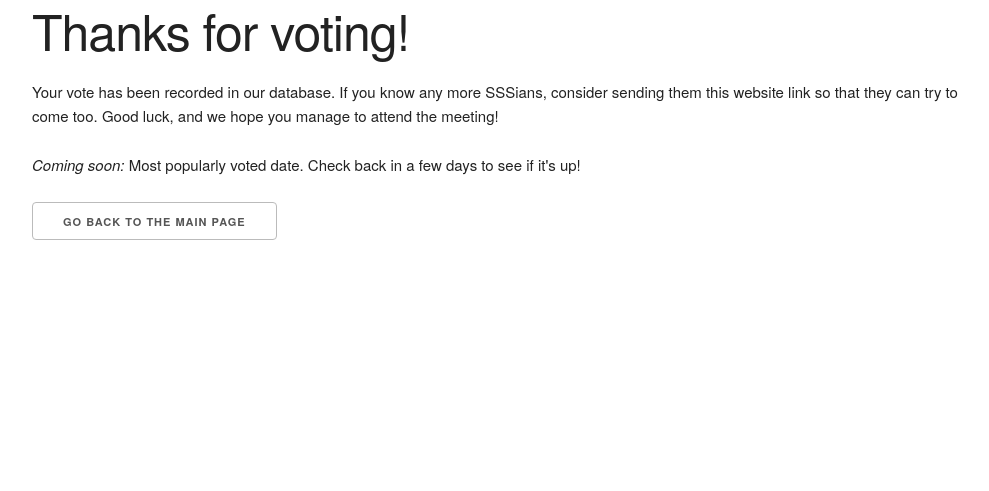
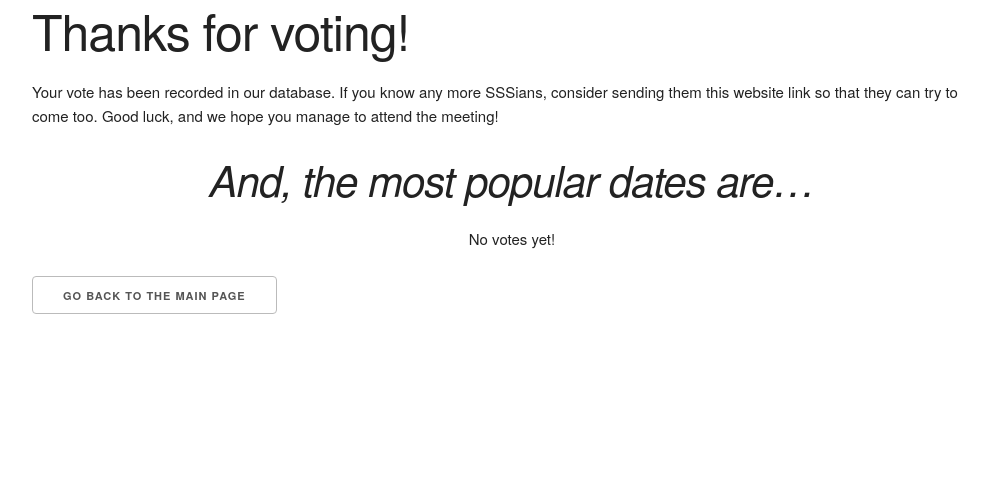
Before and after one commit to badrihippo/2016meet.sic.sssnet.tk, a Flask app: template templates/vote_thanks.htm in a window 1280 px wide. Shown: the top 491 px of the page, without its empty margins (128-1117 px from the left). Run offline with Flask 2, Linux system fonts and the light colour scheme; the template is opened without the code that fills it, so the values that code supplies are empty; parts of the project's set-up code (start-up, migrations or seed data) failed here and were passed over; some libraries are stand-ins or nearby versions.

Commit message:
Add Top-Date checker

```diff
--- a/app.py
+++ b/app.py
@@ -62,6 +62,51 @@ class DateVoteForm(Form):
 db = TinyDB(app.config['TINYDB_DB_PATH'])
 dv = db.table('date_votes')
 
+# Vote checker
+def get_vote_dict():
+    '''
+    Analyze dates from all votes, weight the different dates, and
+    arrange them in a dictionary of the form { date: vote_count }
+    '''
+    good_dates = []
+    bad_dates = []
+    vote_dict = {}
+    for vote in dv.all():
+        if vote['name'] != 'Nobody': # Skip test votes
+            good_dates += vote['good_dates']
+            bad_dates += vote['bad_dates']
+    for d in good_dates:
+        if vote_dict.has_key(d):
+            vote_dict[d] += 1
+        else:
+            vote_dict[d] = 1
+    for d in bad_dates:
+        if vote_dict.has_key(d):
+            vote_dict[d] -= 2 # More weighting for bad-date votes
+        else:
+            vote_dict[d] = -2
+    return vote_dict
+def get_top_dates():
+    '''
+    Returns a list of the most popular dates, according to vote
+    '''
+    vote_dict = get_vote_dict()
+    if len(vote_dict) == 0: return [] # Return if empty dict
+    vote_sizes = []
+    # Invert list to sort by votes
+    vote_density = {}
+    for key, value in vote_dict.items():
+        if not vote_density.has_key(value):
+            vote_density[value] = []
+            vote_sizes.append(value)
+        vote_density[value].append(key)
+    vote_sizes.sort()
+    top_dates = vote_density[vote_sizes[-1]]
+    # Convert date strings to actual dates
+    top_dates_processed = [ datetime.strptime(d, '%d-%m-%Y') for d in top_dates ]
+    top_dates_processed.sort()
+    return top_dates_processed
+
 @app.route('/')
 def index():
     form = DateVoteForm()
@@ -86,8 +131,8 @@ def vote():
 
 @app.route('/vote/thanks/')
 def vote_thanks():
-    # TODO: get most popular date
-    return render_template('vote_thanks.htm')
+    top_dates = [ d.strftime('%d %b %Y') for d in get_top_dates() ]
+    return render_template('vote_thanks.htm', top_dates = top_dates)
 
 if __name__ == '__main__':
     app.run()
--- a/templates/vote_thanks.htm
+++ b/templates/vote_thanks.htm
@@ -3,8 +3,18 @@
 {% block content %}
 <h1>Thanks for voting!</h1>
 <p>Your vote has been recorded in our database. If you know any more SSSians, consider sending them this website link so that they can try to come too. Good luck, and we hope you manage to attend the meeting!</p>
-<p><em>Coming soon: </em> Most popularly voted date. Check back in a few days to see if it's up!</p>
-
+<div class="u-full-width" style="text-align: center;">
+  <h2><em>And, the most popular {% if top_dates.__len__() == 1 %}date is{% else %}dates are{% endif %}&hellip;</em></h2>
+  {% if top_dates.__len__() == 0 -%}
+  <p>No votes yet!</p>
+  {%- else -%}
+  <ul style="list-style-type: none; font-size: 2rem;">
+    {% for date in top_dates -%}
+    <li><i class="fa fa-calendar"></i> {{ date }}</li>
+    {%- endfor %}
+  </ul>
+  {%- endif %}
+</div>
 <a href="{{ url_for('index') }}" class="button">Go back to the main page</a>
 
 {% endblock %}
```
